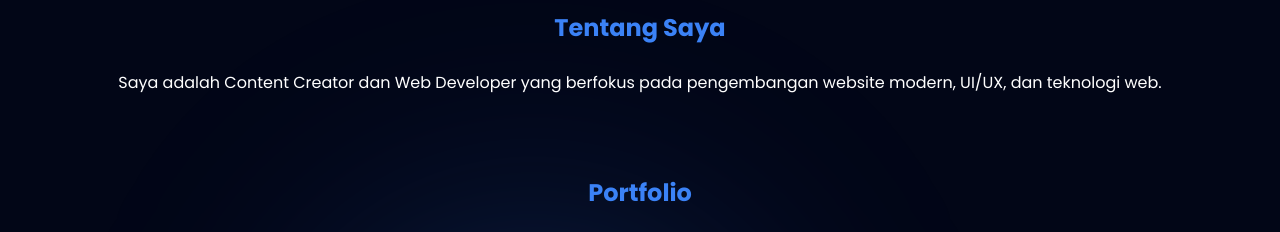
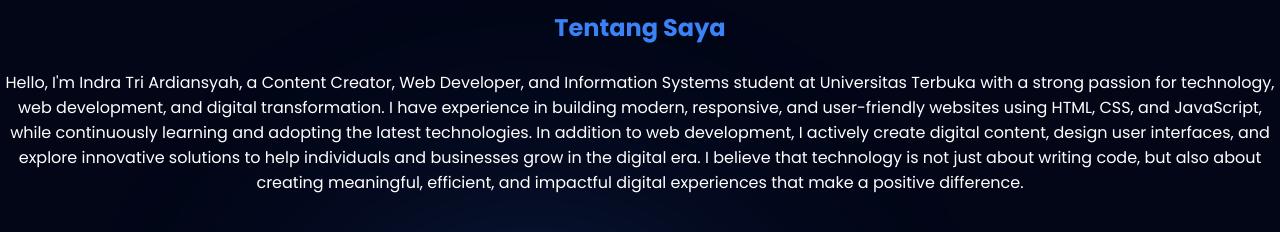
Before and after one commit to INDRA06676/web-profil-indra, a plain HTML site: page index.html in a window 1280 px wide. Shown: the part 1604-1836 px from the top of the page. Drawn offline with nearby package versions, Linux system fonts and the light colour scheme; files whose address does not match are found by name.

Commit message:
Update index.html

```diff
--- a/index.html
+++ b/index.html
@@ -210,7 +210,7 @@ Content Creator • Web Developer
 <h2>Tentang Saya</h2>
 
 <p>
-Saya adalah Content Creator dan Web Developer yang berfokus pada pengembangan website modern, UI/UX, dan teknologi web.
+Hello, I'm Indra Tri Ardiansyah, a Content Creator, Web Developer, and Information Systems student at Universitas Terbuka with a strong passion for technology, web development, and digital transformation. I have experience in building modern, responsive, and user-friendly websites using HTML, CSS, and JavaScript, while continuously learning and adopting the latest technologies. In addition to web development, I actively create digital content, design user interfaces, and explore innovative solutions to help individuals and businesses grow in the digital era. I believe that technology is not just about writing code, but also about creating meaningful, efficient, and impactful digital experiences that make a positive difference.
 </p>
 
 </section>
```
